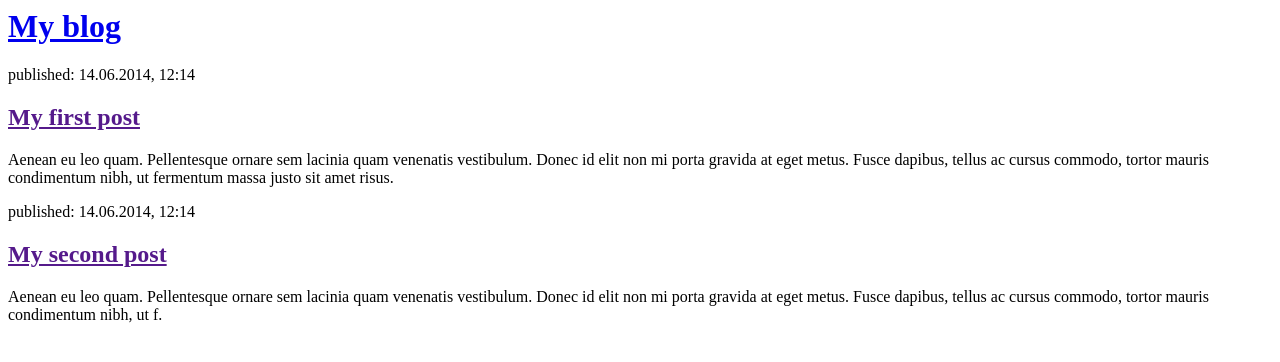
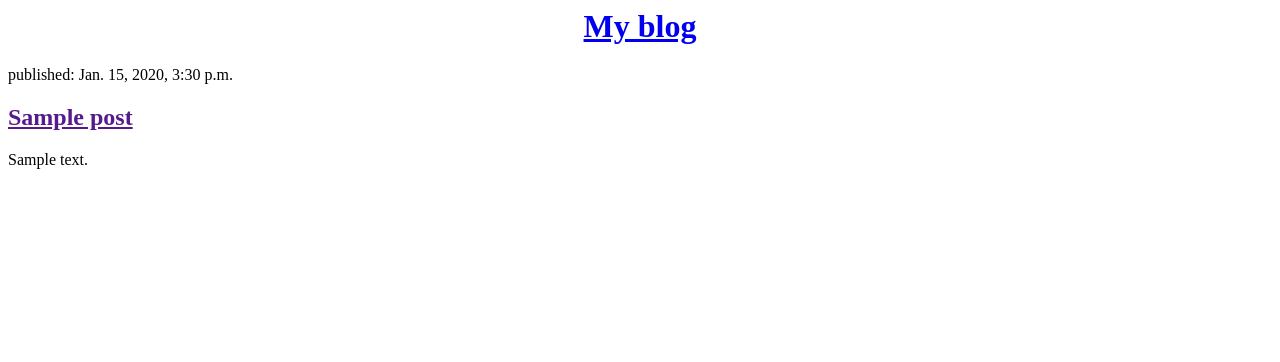
Before and after one commit to ravinduf/mysite, a Django app: page / in a window 1280 px wide. Shown: the top 362 px of the page. Run offline with Django 3.2, Linux system fonts and the light colour scheme; tables that the repository leaves empty hold one stand-in row (values such as "Sample post").

Commit message:
added django tags

```diff
--- a/blog/templates/blog/post_list.html
+++ b/blog/templates/blog/post_list.html
@@ -4,19 +4,20 @@
     </head>
     <body>
         <div>
-            <h1><a href="/">My blog</a></h1>
+            <h1 style="text-align: center;"><a href="/">My blog</a></h1>
         </div>
 
-        <div>
-            <p>published: 14.06.2014, 12:14</p>
-            <h2><a href="">My first post</a></h2>
-            <p>Aenean eu leo quam. Pellentesque ornare sem lacinia quam venenatis vestibulum. Donec id elit non mi porta gravida at eget metus. Fusce dapibus, tellus ac cursus commodo, tortor mauris condimentum nibh, ut fermentum massa justo sit amet risus.</p>
-        </div>
 
-        <div>
-            <p>published: 14.06.2014, 12:14</p>
-            <h2><a href="">My second post</a></h2>
-            <p>Aenean eu leo quam. Pellentesque ornare sem lacinia quam venenatis vestibulum. Donec id elit non mi porta gravida at eget metus. Fusce dapibus, tellus ac cursus commodo, tortor mauris condimentum nibh, ut f.</p>
-        </div>
+        {% for post in posts %}
+            <div>
+                <p>published: {{ post.created_date }}</p>
+                <h2><a href="">{{ post.title }}</a></h2>
+                <p>{{ post.text|linebreaksbr }}</p>
+            </div>
+
+        {% endfor %}
+
+
+
     </body>
 </html>
--- a/blog/views.py
+++ b/blog/views.py
@@ -1,6 +1,9 @@
 from django.shortcuts import render
+from .models import Post
+from django.utils import timezone
 
 # Create your views here.
 
 def post_list(request):
-    return render(request,'blog/post_list.html',{})
+    posts = Post.objects.filter().order_by('created_date')
+    return render(request,'blog/post_list.html',{'posts':posts})
```
